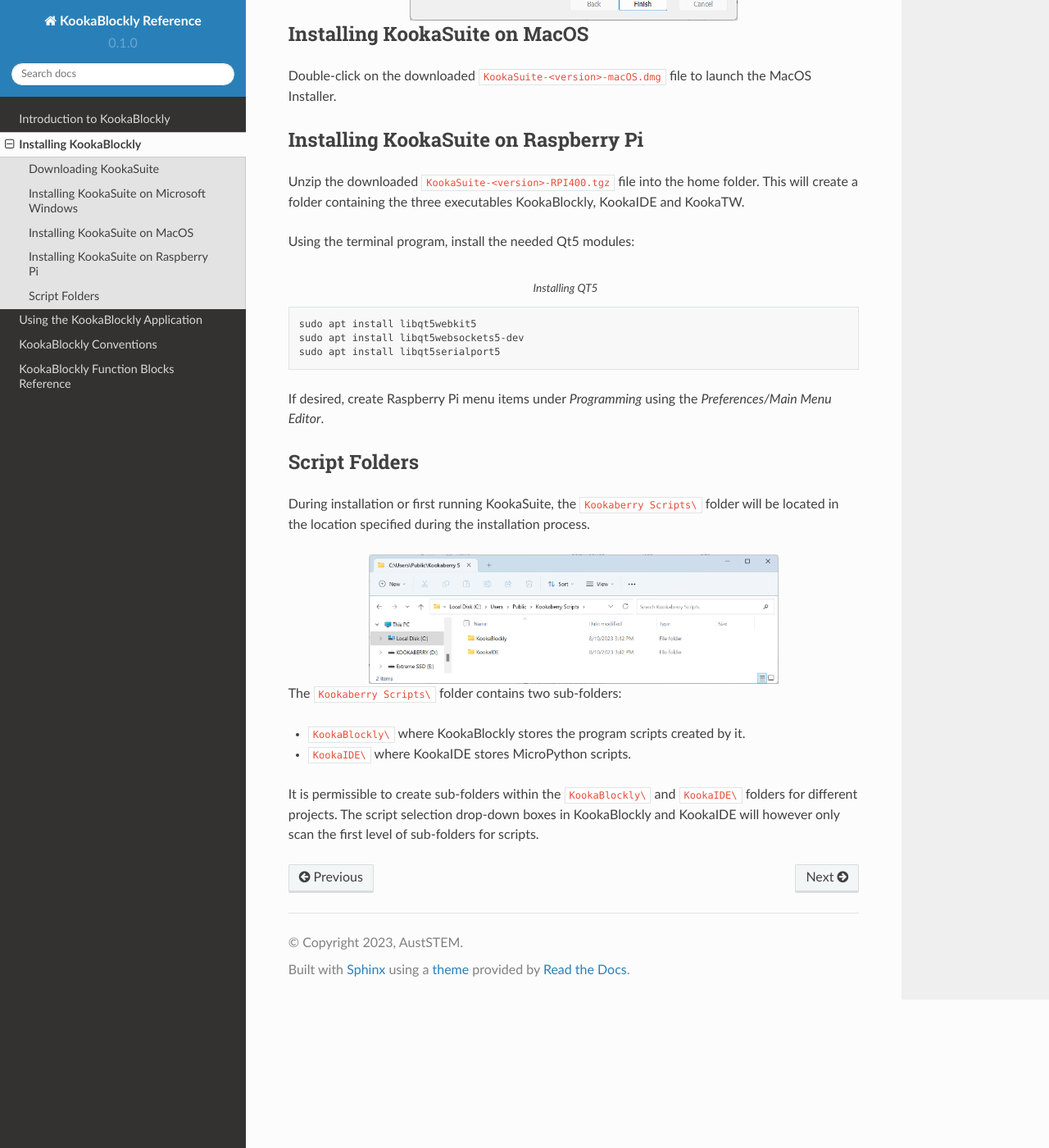
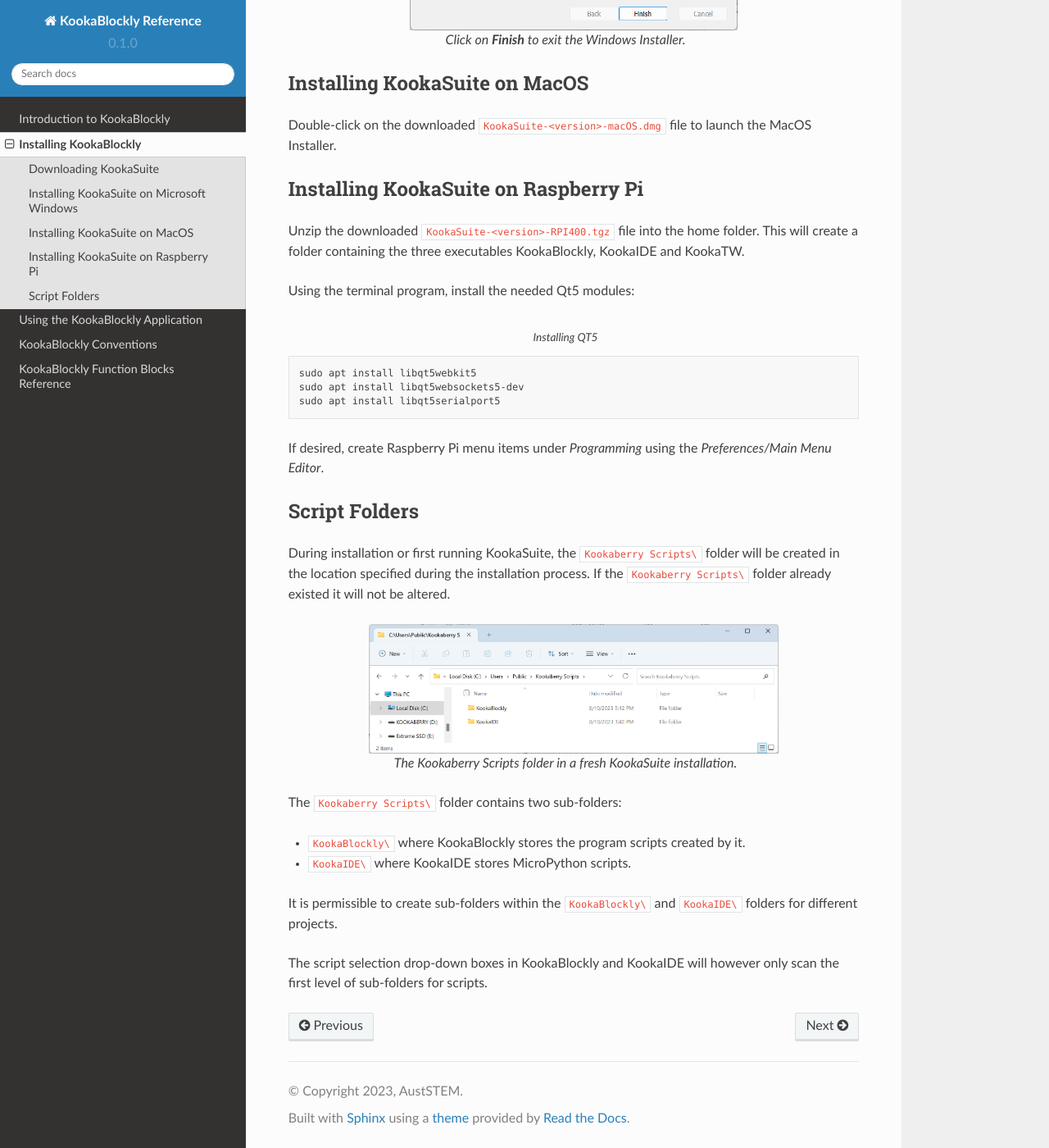
Before and after one commit to TDStrasser/KookaBlockly-Reference, a Sphinx documentation site: the page built from docs/source/installing.rst, in a window 1280 px wide and 1400 px high, scrolled down 4684 px. Shown: the whole window at 82% size. Built offline with Sphinx 7.4.7 and the Read the Docs theme 2.0.0, drawn with Linux system fonts in a browser that asks for light colours; some of the changed lines change nothing that is shown; some of the changed text lies outside the part shown.

Commit message:
Formatting of figures

```diff
--- a/docs/source/installing.rst
+++ b/docs/source/installing.rst
@@ -38,33 +38,32 @@
 
 1.  Double-click on the downloaded ``KookaSuite-<version>-Win64.msi`` file to launch the Windows Installer.  The following display will then appear.
 
-.. image:: images/win-install-1.png
+.. figure:: images/win-install-1.png
    :width: 400
    :align: center
 
-
-Click on **Next** to proceed.
+   Click on **Next** to proceed.
 
 
 2.  KookaSuite does not (as yet) have an application trust certificate, so Windows Defender will alert you with the following dialogue:
 
-.. image:: images/windows-protect1.png
+.. figure:: images/windows-protect1.png
    :width: 400
    :align: center
 
-Click on **More info** to proceed to the next dialogue:
+   Click on **More info** to proceed to the next dialogue:
 
-.. image:: images/windows-protect2.png
+.. figure:: images/windows-protect2.png
    :width: 400
    :align: center
 
-Click on **Run Anyway** to proceed.
+   Click on **Run Anyway** to proceed.
 
 3. The installer will then show the **Kookaberry Licence Agreement**.  The agreement contains a liability disclaimer, then a series of open-source licences for the software that is embedded within KookaSuite.
 
    Please read the licence conditions and if you accept them, click on the acceptance checkbox to place a tick (as shown) and then click on **Next**.
 
-.. image:: images/win-install-2.png
+.. figure:: images/win-install-2.png
    :width: 400
    :align: center
 
@@ -72,7 +71,7 @@
 
    Usually the default location of ``C:\Program Files\Kookaberry\KookaSuite`` is fine, but your or your system administrator may wish to put them elsewhere.  If so, click on **Change** and select the prefered location using the file explorer dialogue which will open.
 
-.. image:: images/win-install-3.png
+.. figure:: images/win-install-3.png
    :width: 400
    :align: center
 
@@ -80,28 +79,29 @@
 
    The default location is ``C:\Users\Public\Kookaberry Scripts\`` which all users share on a Windows PC.  If another location (for example) ``C:\Users\<your account>\Kookaberry Scripts\`` which is unique and private to <your account>) is desired, click on **Change** and select the prefered location using the file explorer dialogue which will open.
 
-.. image:: images/win-install-4.png
+.. figure:: images/win-install-4.png
    :width: 400
    :align: center
 
 6. A dialogue that provides the opportunity to select which elements if not all of KookaSuite are to be installed.  It is recommended that all elements be installed for a fully functional KookaSuite.
 
-   Press **Install** to proceed with the KookaSuite installation.
-
-.. image:: images/win-install-5.png
+.. figure:: images/win-install-5.png
    :width: 400
    :align: center
+
+   Press **Install** to proceed with the KookaSuite installation.
 
 7. A dialogue with a progress bar that tracks the installation progress will appear.
 
    There may be a Windows alert asking for permission to proceed.  Accept the installation by clicking **Yes**.
 
-   The progress bar will then continue and when it reaches completion the Completed dialogue will appear. Click on **Finish** to exit the Windows Installer.
+   The progress bar will then continue and when it reaches completion the Completed dialogue will appear.
 
-.. image:: images/win-install-7.png
+.. figure:: images/win-install-7.png
    :width: 400
    :align: center
 
+   Click on **Finish** to exit the Windows Installer.
 
 Installing KookaSuite on MacOS
 ------------------------------
@@ -128,11 +128,14 @@
 Script Folders
 --------------
 
-During installation or first running KookaSuite, the ``Kookaberry Scripts\`` folder will be located in the location specified during the installation process.
+During installation or first running KookaSuite, the ``Kookaberry Scripts\`` folder will be created in the location specified during the installation process.  If the ``Kookaberry Scripts\`` folder already existed it will not be altered.
 
-.. image:: images/win-install-folders.png
+.. figure:: images/win-install-folders.png
    :width: 500
    :align: center
+
+   The Kookaberry Scripts folder in a fresh KookaSuite installation.
+
 
 The ``Kookaberry Scripts\`` folder contains two sub-folders:
 
@@ -140,4 +143,6 @@
 
 * ``KookaIDE\`` where KookaIDE stores MicroPython scripts.
 
-It is permissible to create sub-folders within the ``KookaBlockly\`` and ``KookaIDE\`` folders for different projects.  The script selection drop-down boxes in KookaBlockly and KookaIDE will however only scan the first level of sub-folders for scripts.
+It is permissible to create sub-folders within the ``KookaBlockly\`` and ``KookaIDE\`` folders for different projects.
+
+The script selection drop-down boxes in KookaBlockly and KookaIDE will however only scan the first level of sub-folders for scripts.
```
